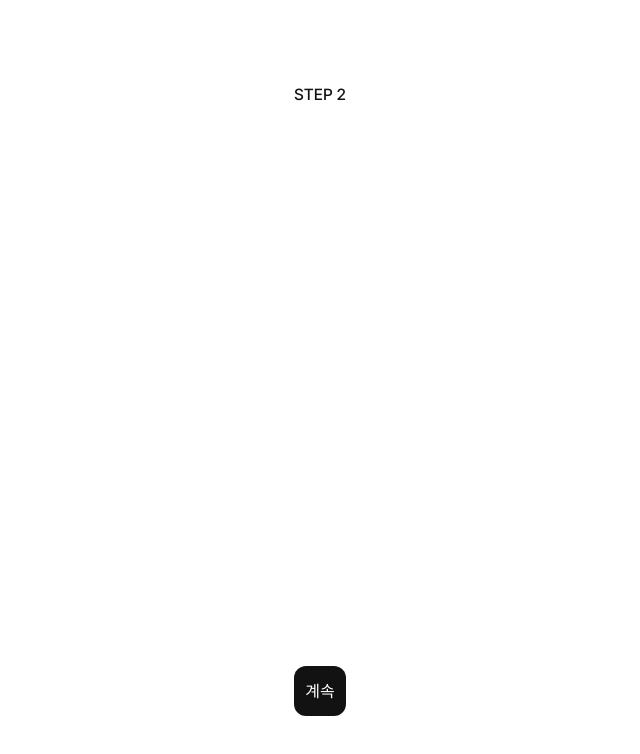
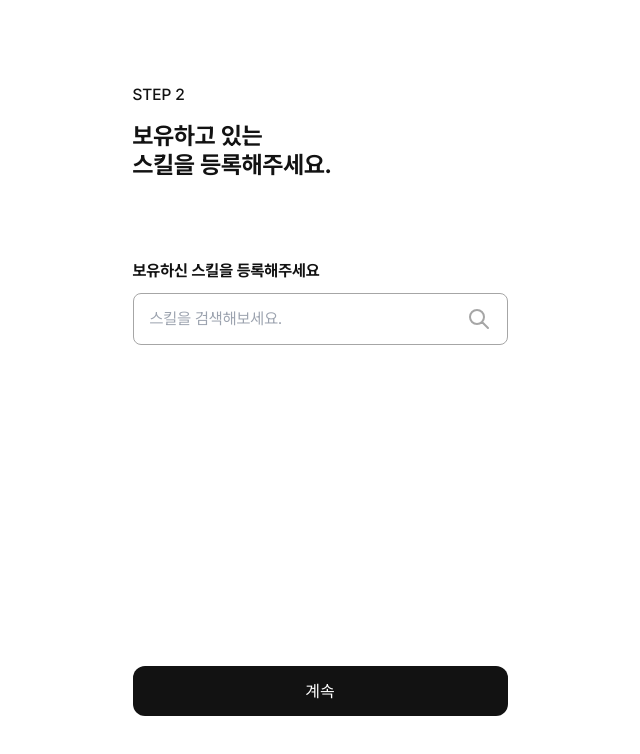
Before and after one commit to project-recurit/PR-Front, a Next.js app: page /sign-up in a window 1280 px wide. Both pictures are taken after a click on the button "계속". Shown: the top 754 px of the page, without its empty margins (320-960 px from the left). Built offline with nearby package versions, Linux system fonts and the light colour scheme.

Commit message:
[design] 스킬 선택 퍼블리싱

```diff
--- a/src/app/sign-up/components/SecondStep.tsx
+++ b/src/app/sign-up/components/SecondStep.tsx
@@ -1,5 +1,19 @@
+import SearchBar from "@/components/common/SearchBar";
+
 const SecondStep = () => {
-  return <div></div>;
+  return (
+    <div className="mt-18">
+      <p className="title-24-b mb-80">
+        보유하고 있는
+        <br />
+        스킬을 등록해주세요.
+      </p>
+      <SearchBar
+        label="보유하신 스킬을 등록해주세요"
+        placeholder="스킬을 검색해보세요."
+      />
+    </div>
+  );
 };
 
 export default SecondStep;
--- a/src/app/sign-up/components/StepPage.tsx
+++ b/src/app/sign-up/components/StepPage.tsx
@@ -22,7 +22,7 @@ const StepPage = () => {
   };
 
   return (
-    <div className="h-full py-34 grid grid-rows-[20px_auto_50px] sm:max-h-[700px]">
+    <div className="w-full h-full py-34 grid grid-rows-[20px_auto_50px] sm:max-h-[700px]">
       <StepLabel step={step} />
       <Component />
       <Button size="m" onClick={handleStep}>
--- /dev/null
+++ b/src/components/common/SearchBar.tsx
@@ -0,0 +1,27 @@
+import { Search } from "@/assets/icons";
+
+const SearchBar = ({
+  label,
+  placeholder,
+}: {
+  label: string;
+  placeholder: string;
+}) => {
+  return (
+    <>
+      {label && <p className="mb-12 body-16-b">{label}</p>}
+      <div
+        className={`group items-center flex flex-row justify-between px-16 w-full h-fit relative body-16-r border-1 border-black-400 rounded-8
+    }`}
+      >
+        <input
+          className="w-full py-14 focus:outline-none"
+          placeholder={placeholder}
+        ></input>
+        <Search className="min-w-fit text-black-400 group-focus-within:text-black-1000" />
+      </div>
+    </>
+  );
+};
+
+export default SearchBar;
```
